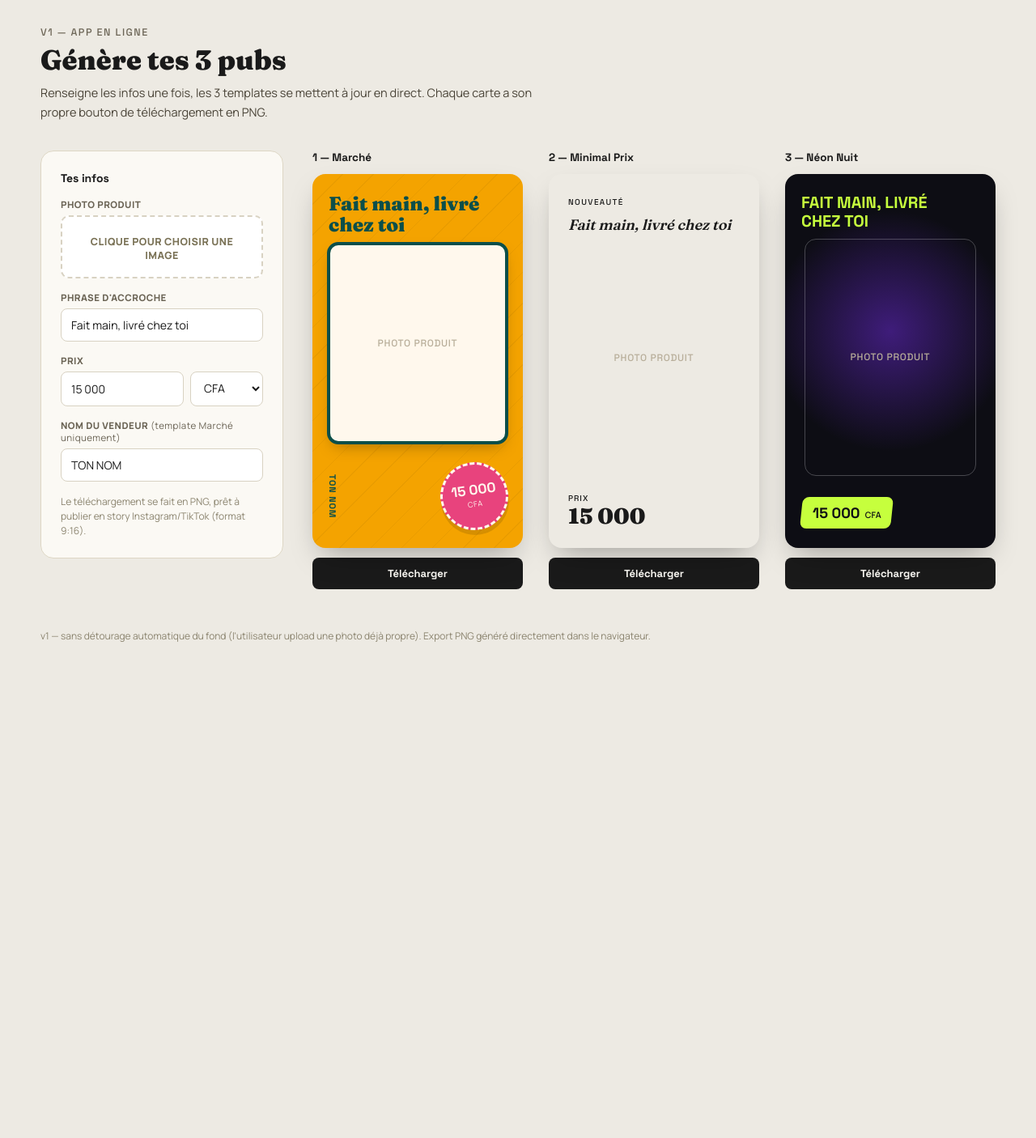
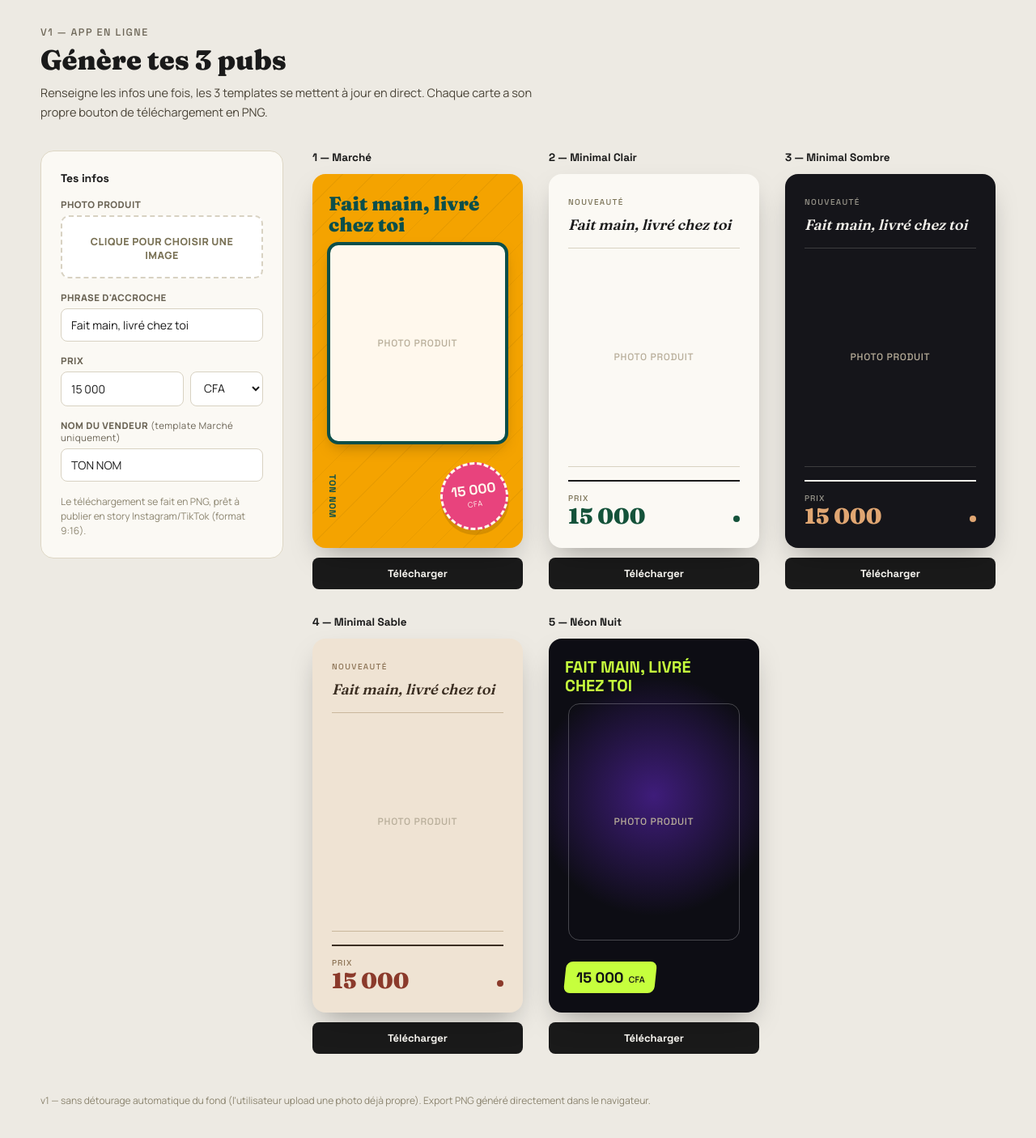
Before and after one commit to competence922/pub-generator, a Next.js app: page / in a window 1280 px wide. Shown: the top 1406 px of the page at 81% size. Before the commit the page ends 875 px from the top, so only its background shows below. Built offline with nearby package versions, Linux system fonts and the light colour scheme.

Commit message:
Update AdGenerator.jsx

```diff
--- a/components/AdGenerator.jsx
+++ b/components/AdGenerator.jsx
@@ -19,8 +19,10 @@ export default function AdGenerator() {
   const [downloading, setDownloading] = useState(null);
 
   const story1 = useRef(null);
-  const story2 = useRef(null);
-  const story3 = useRef(null);
+  const storyMinimalClair = useRef(null);
+  const storyMinimalSombre = useRef(null);
+  const storyMinimalSable = useRef(null);
+  const storyNeon = useRef(null);
 
   function handlePhotoChange(e) {
     const file = e.target.files[0];
@@ -61,6 +63,7 @@ export default function AdGenerator() {
       </div>
 
       <div className="layout">
+        {/* FORM */}
         <div className="panel">
           <h2>Tes infos</h2>
 
@@ -110,6 +113,7 @@ export default function AdGenerator() {
           <div className="hint">Le téléchargement se fait en PNG, prêt à publier en story Instagram/TikTok (format 9:16).</div>
         </div>
 
+        {/* CARDS */}
         <div className="board">
           <div className="card-wrap">
             <div className="card-label">1 — Marché</div>
@@ -135,8 +139,8 @@ export default function AdGenerator() {
           </div>
 
           <div className="card-wrap">
-            <div className="card-label">2 — Minimal Prix</div>
-            <div className="story minimal" ref={story2}>
+            <div className="card-label">2 — Minimal Clair</div>
+            <div className="story minimal minimal-clair" ref={storyMinimalClair}>
               <div className="top">
                 <div className="eyebrow2">Nouveauté</div>
                 <div className="phrase">{phrase}</div>
@@ -152,16 +156,66 @@ export default function AdGenerator() {
             </div>
             <button
               className="download-btn"
-              disabled={downloading === 'pub-minimal'}
-              onClick={() => handleDownload(story2, 'pub-minimal')}
+              disabled={downloading === 'pub-minimal-clair'}
+              onClick={() => handleDownload(storyMinimalClair, 'pub-minimal-clair')}
             >
-              {downloading === 'pub-minimal' ? 'Export…' : 'Télécharger'}
+              {downloading === 'pub-minimal-clair' ? 'Export…' : 'Télécharger'}
             </button>
           </div>
 
           <div className="card-wrap">
-            <div className="card-label">3 — Néon Nuit</div>
-            <div className="story neon" ref={story3}>
+            <div className="card-label">3 — Minimal Sombre</div>
+            <div className="story minimal minimal-sombre" ref={storyMinimalSombre}>
+              <div className="top">
+                <div className="eyebrow2">Nouveauté</div>
+                <div className="phrase">{phrase}</div>
+              </div>
+              <div className="photo-zone">{photoZone('PHOTO PRODUIT')}</div>
+              <div className="bottom">
+                <div className="prix-block">
+                  <div className="label">Prix</div>
+                  <div className="prix">{prix}</div>
+                </div>
+                <div className="dot"></div>
+              </div>
+            </div>
+            <button
+              className="download-btn"
+              disabled={downloading === 'pub-minimal-sombre'}
+              onClick={() => handleDownload(storyMinimalSombre, 'pub-minimal-sombre')}
+            >
+              {downloading === 'pub-minimal-sombre' ? 'Export…' : 'Télécharger'}
+            </button>
+          </div>
+
+          <div className="card-wrap">
+            <div className="card-label">4 — Minimal Sable</div>
+            <div className="story minimal minimal-sable" ref={storyMinimalSable}>
+              <div className="top">
+                <div className="eyebrow2">Nouveauté</div>
+                <div className="phrase">{phrase}</div>
+              </div>
+              <div className="photo-zone">{photoZone('PHOTO PRODUIT')}</div>
+              <div className="bottom">
+                <div className="prix-block">
+                  <div className="label">Prix</div>
+                  <div className="prix">{prix}</div>
+                </div>
+                <div className="dot"></div>
+              </div>
+            </div>
+            <button
+              className="download-btn"
+              disabled={downloading === 'pub-minimal-sable'}
+              onClick={() => handleDownload(storyMinimalSable, 'pub-minimal-sable')}
+            >
+              {downloading === 'pub-minimal-sable' ? 'Export…' : 'Télécharger'}
+            </button>
+          </div>
+
+          <div className="card-wrap">
+            <div className="card-label">5 — Néon Nuit</div>
+            <div className="story neon" ref={storyNeon}>
               <div className="glow"></div>
               <div className="top"><div className="phrase">{phrase}</div></div>
               <div className="photo-zone">{photoZone('PHOTO PRODUIT')}</div>
@@ -175,7 +229,7 @@ export default function AdGenerator() {
             <button
               className="download-btn"
               disabled={downloading === 'pub-neon'}
-              onClick={() => handleDownload(story3, 'pub-neon')}
+              onClick={() => handleDownload(storyNeon, 'pub-neon')}
             >
               {downloading === 'pub-neon' ? 'Export…' : 'Télécharger'}
             </button>
```
